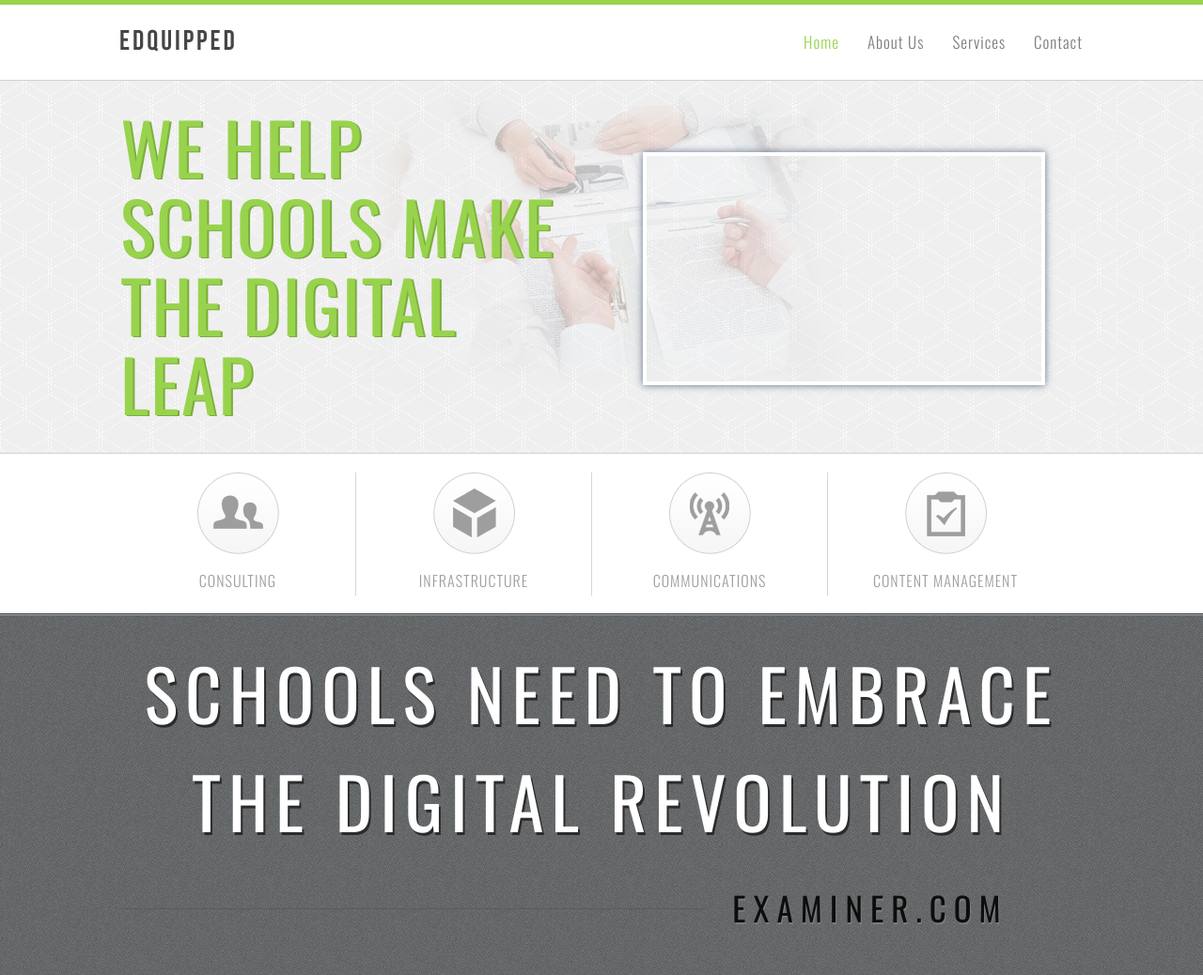
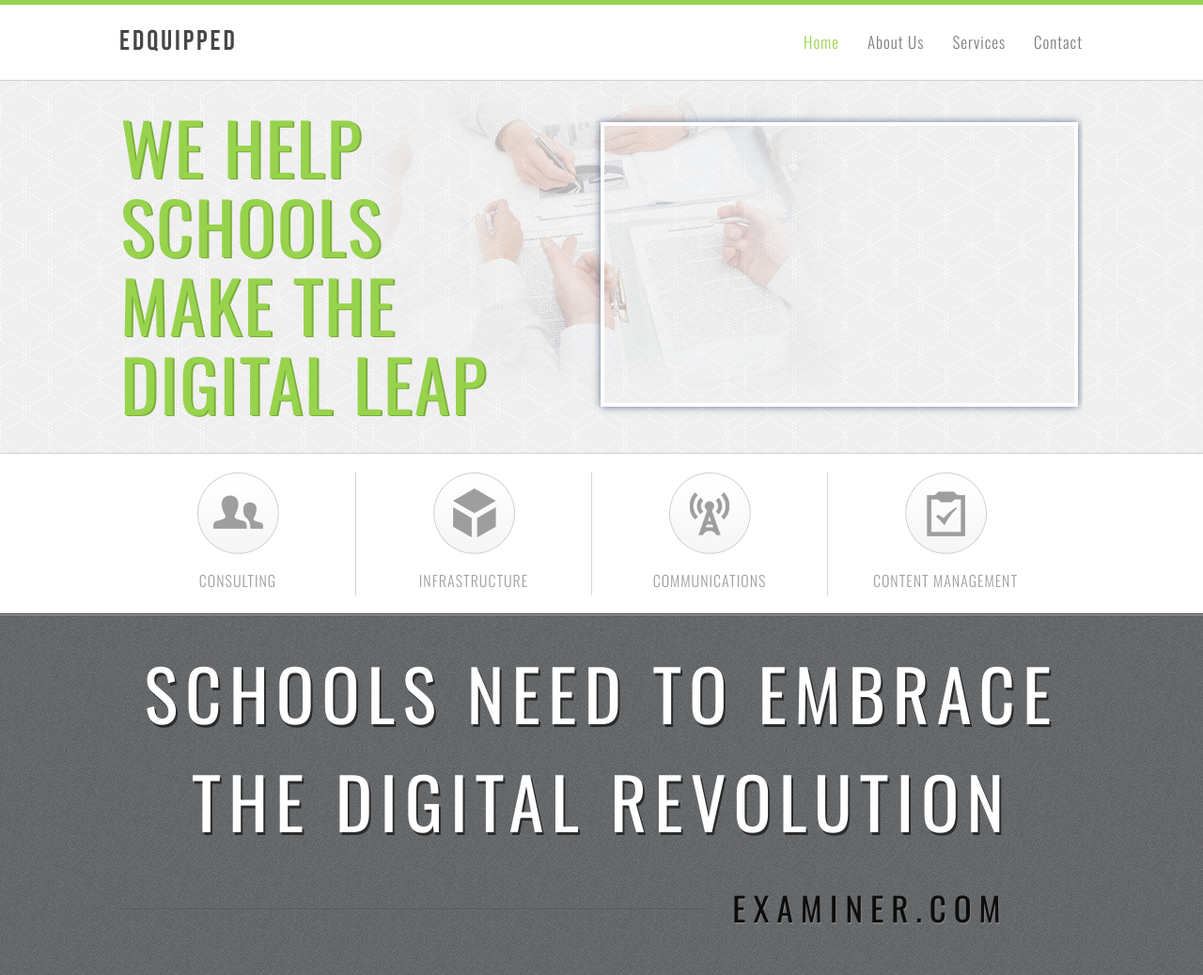
Before and after one commit to brandonkruse/EdQuipped.com, a plain HTML site: page index.html in a window 1280 px wide. Shown: the top 1038 px of the page at 94% size. Drawn offline with nearby package versions, Linux system fonts and the light colour scheme.

Commit message:
Updated video

```diff
--- a/css/style.css
+++ b/css/style.css
@@ -306,7 +306,7 @@ header {
     line-height: 84px;
     letter-spacing: 2px;
     font-weight: 400;
-    width: 470px;
+    width: 435px;
     float: left;
     margin-top: 48px;
 }
@@ -323,8 +323,9 @@ header {
 
 #video {
     float: right;
-    margin: 96px 40px 0px 0px;
-    width: 420px;
+    margin: 64px 5px 0px 0px;
+    width: 500px;
+    height: 295px;
     border: 4px solid white;
     -moz-box-shadow: rgba(36,60,96,0.7) 0 0px 8px;
     -webkit-box-shadow: rgba(36, 60, 96, 0.7) 0 0px 8px;
--- a/index.html
+++ b/index.html
@@ -21,7 +21,7 @@
 		<link href='http://fonts.googleapis.com/css?family=Oswald:400,300,700' rel='stylesheet' type='text/css'>
 
 		<script type="text/javascript" src="http://ajax.googleapis.com/ajax/libs/jquery/1.7.2/jquery.min.js"></script>
-        <script type="text/javascript" src="//cdn.sublimevideo.net/js/3gnfnrcv-beta.js"></script>
+		<script type="text/javascript" src="//cdn.sublimevideo.net/js/qvuhbu8h-beta.js"></script>
 
 		<script>
 			$(document).ready(function(){
@@ -75,7 +75,7 @@
 						<h1>WE HELP SCHOOLS MAKE THE DIGITAL LEAP</h1>
 
 						<div id="video">
-							<video id="video1" class="sublime" width="420" height="236" data-youtube-id="8bkq5H_MQEI" preload="none"></video>
+							<video id="video1" class="sublime" width="500" height="295" data-youtube-id="6i0_drkkY1E" data-autoresize="none" preload="none"></video>
 						</div>
 
 					</div>
```
